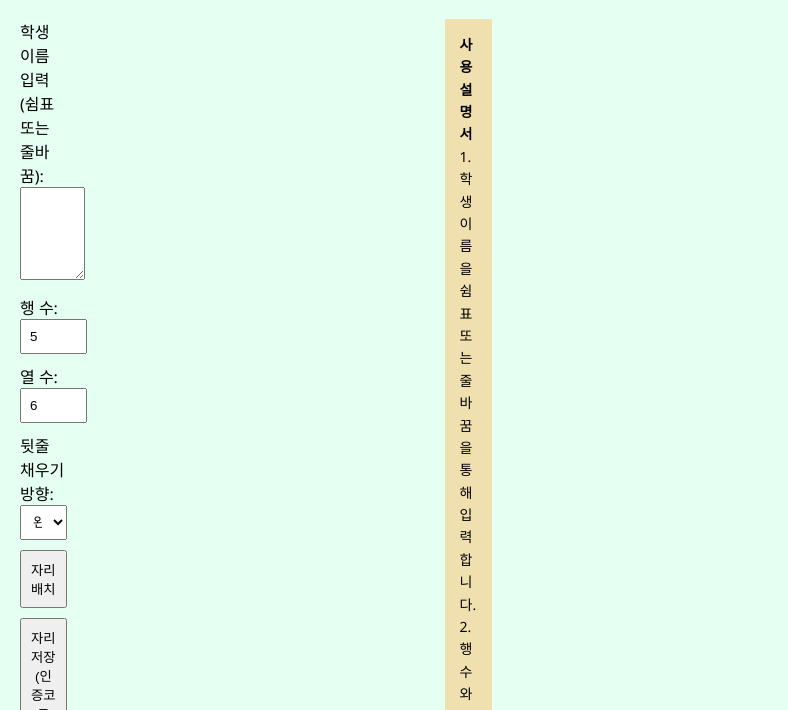
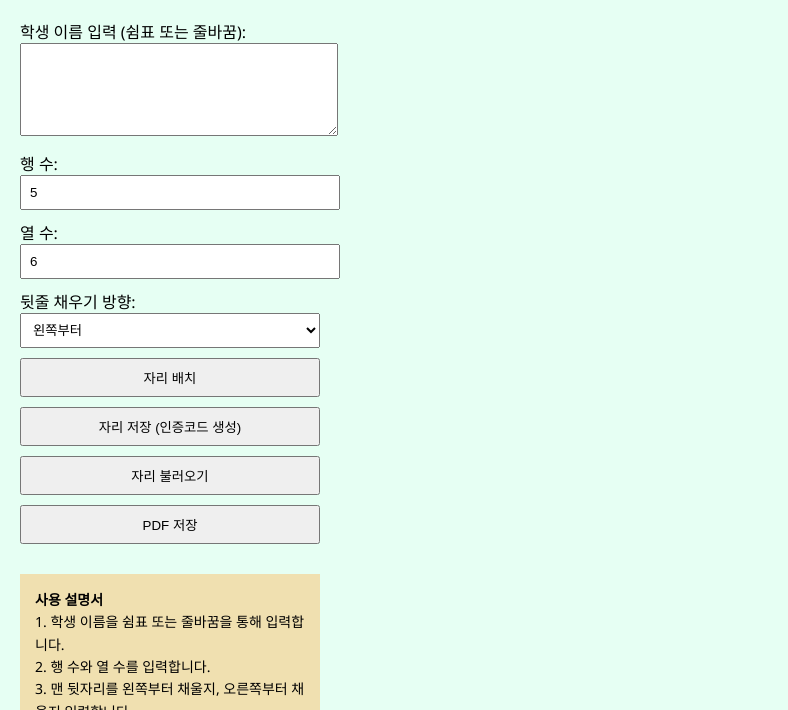
Before and after one commit to jyg0224/seat, a plain HTML site: page index.html in a window 1280 px wide. Shown: the part 90-800 px from the top of the page, without its empty margins (0-788 px from the left). Drawn offline with Linux system fonts and the light colour scheme.

Commit message:
Update index.html

```diff
--- a/index.html
+++ b/index.html
@@ -163,7 +163,7 @@
     }
     .container {
       display: flex;
-      gap: 5cm;
+      gap: 10cm;
       align-items: flex-start;
     }
     .left-panel {
@@ -177,8 +177,7 @@
     #seatGrid {
       display: grid;
       gap: 10px;
-      margin-left: 20cm;
-      margin-top: 0;
+      margin-top: 20px;
     }
     .seat {
       width: 80px;
@@ -215,9 +214,7 @@
       padding: 15px;
       font-size: 14px;
       line-height: 1.6;
-      width: 500px;
-      margin-left: 5cm;
-      margin-top: 0;
+      margin-top: 20px;
     }
   </style>
 </head>
@@ -244,7 +241,6 @@
       <button id="saveBtn">자리 저장 (인증코드 생성)</button>
       <button id="loadBtn">자리 불러오기</button>
       <button id="pdfBtn">PDF 저장</button>
-    </div>
 
       <div class="instruction">
         <strong>사용 설명서</strong><br>
@@ -256,6 +252,7 @@
         6. 부여된 인증코드를 다음번에 또 입력하면 학생 이름을 비롯한 저장된 정보가 뜹니다.<br>
         7. 이를 활용해 다음 번 자리 배치를 할 때에 자리 불러오기 - 인증 코드만 입력해 저장된 데이터를 불러옵니다.
       </div>
+    </div>
 
     <div id="seatGrid"></div>
   </div>
```
Lines whose indentation alone changed are shown as unchanged.
